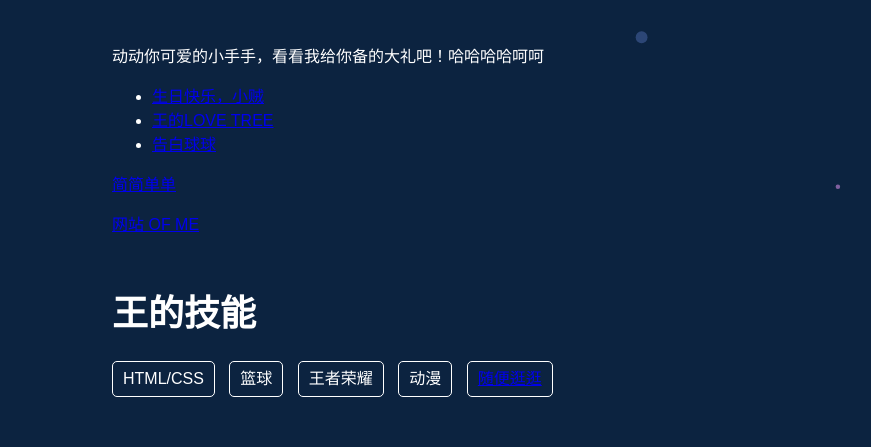
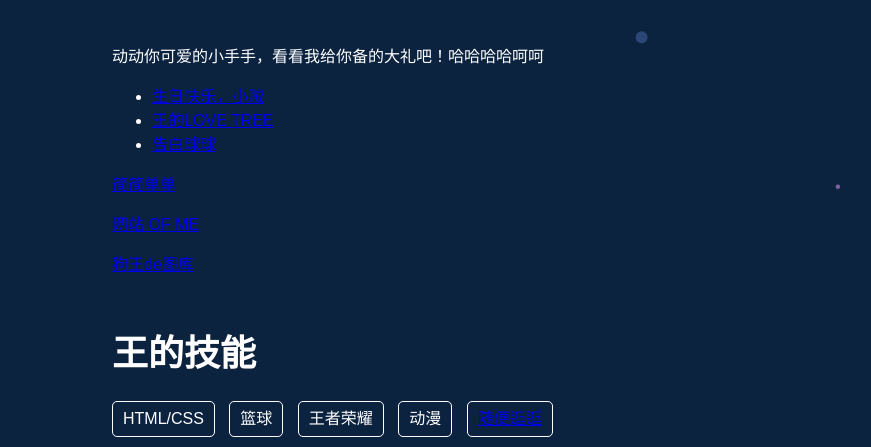
Before and after one commit to zhangxiangbin123/zhangxiangbin123.github.io, a plain HTML site: page index.html in a window 1280 px wide. Shown: the part 595-1042 px from the top of the page, without its empty margins (144-1015 px from the left). Before the commit the page ends 1002 px from the top, so only its background shows below. Drawn offline with Linux system fonts and the light colour scheme.

Commit message:
Update index.html

```diff
--- a/index.html
+++ b/index.html
@@ -76,6 +76,7 @@
         </td>
         <p><a href="https://zhangxiangbin123.github.io/birthday_to_DonTai">简简单单</a></p>
         <p><a href="https://zhangxiangbin123.github.io/home.github.io">网站 OF ME</a></p>
+        <p><a href="https://zhangxiangbin123.github.io/PPT-Player">狗王de图库</a></p>
         <h2>王的技能</h2>
         <div class="skill">HTML/CSS</div>
         <div class="skill">篮球</div>
```
